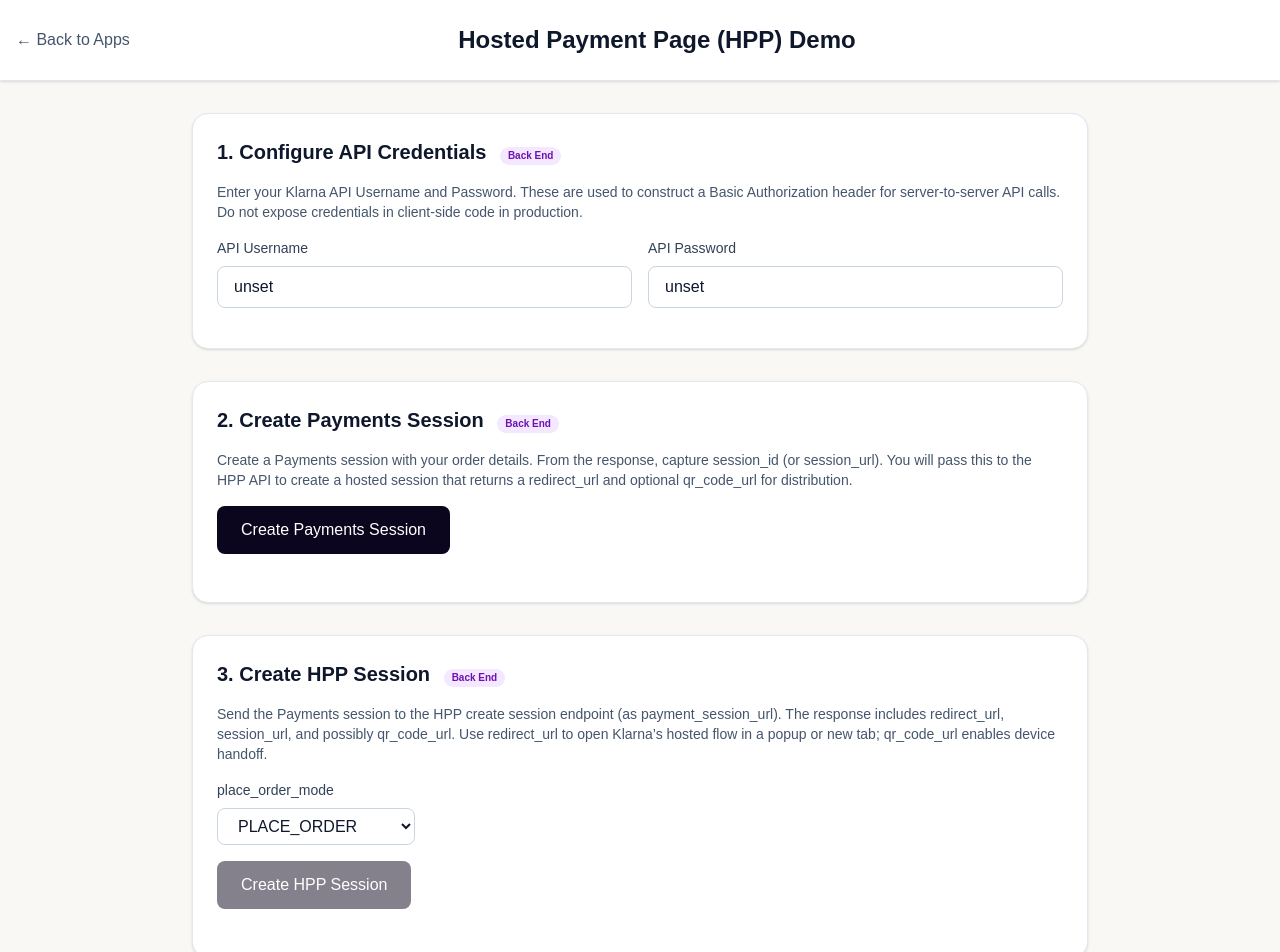
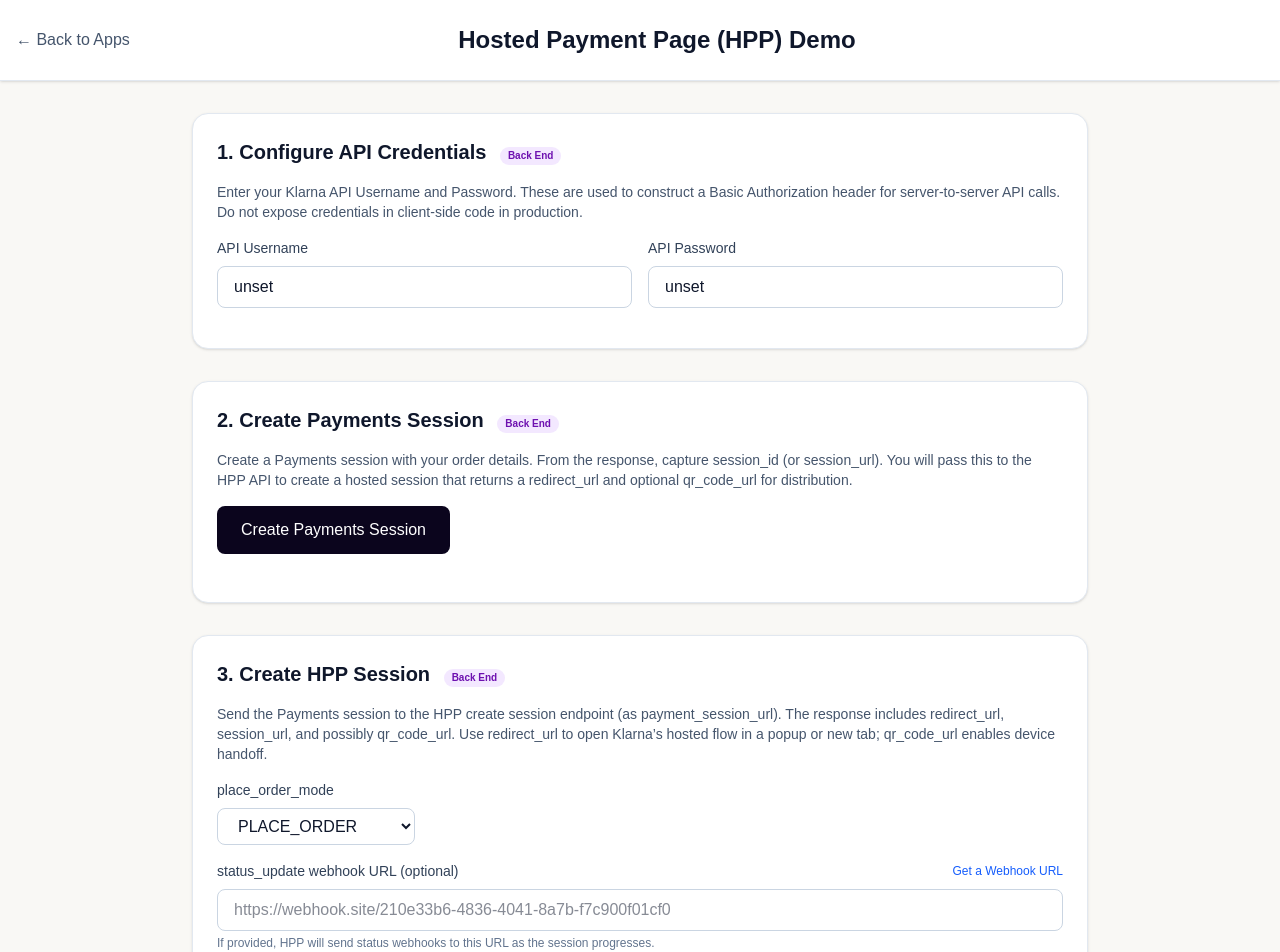
Before and after one commit to thejinghao/kp-demo, a Next.js app: page /apps/hpp in a window 1280 px wide. Shown: the top 952 px of the page. Built offline with nearby package versions, Linux system fonts and the light colour scheme; no server answers.

Commit message:
add webhook.site support for HPP callback

```diff
--- a/app/api/klarna/hpp/create-session/route.ts
+++ b/app/api/klarna/hpp/create-session/route.ts
@@ -51,6 +51,8 @@
 			payment_session_url: paymentSessionUrl,
 			merchant_urls: {
 				success: successUrl,
+				// include status_update only if provided by the client
+				...(body?.merchant_urls?.status_update ? { status_update: String(body.merchant_urls.status_update) } : {}),
 			},
 		};
 		if (options && typeof options === 'object') {
--- a/app/apps/hpp/page.tsx
+++ b/app/apps/hpp/page.tsx
@@ -20,6 +20,7 @@
   const [hppSession, setHppSession] = useState<any | null>(null);
   const [hppForwarded, setHppForwarded] = useState<Forwarded | null>(null);
   const [placeOrderMode, setPlaceOrderMode] = useState<'PLACE_ORDER' | 'CAPTURE_ORDER' | 'NONE'>('PLACE_ORDER');
+  const [statusUpdateUrl, setStatusUpdateUrl] = useState<string>('');
 
   const [hppStatus, setHppStatus] = useState<any | null>(null);
   const [hppStatusForwarded, setHppStatusForwarded] = useState<Forwarded | null>(null);
@@ -86,16 +87,21 @@
 
     setCreatingHppSession(true);
     try {
+      const payload: any = {
+        session_id: paymentsSession.session_id,
+        options: { place_order_mode: placeOrderMode },
+      };
+      if (statusUpdateUrl && statusUpdateUrl.trim()) {
+        payload.merchant_urls = { status_update: statusUpdateUrl.trim() };
+      }
+
       const res = await fetch('/api/klarna/hpp/create-session', {
         method: 'POST',
         headers: {
           'Content-Type': 'application/json',
           authorization: authHeader,
         },
-        body: JSON.stringify({
-          session_id: paymentsSession.session_id,
-          options: { place_order_mode: placeOrderMode },
-        }),
+        body: JSON.stringify(payload),
       });
       const json = await res.json();
       setHppForwarded(json.forwarded_request);
@@ -226,6 +232,19 @@
                 <option value="NONE">NONE</option>
               </select>
             </div>
+            <div className="mb-4">
+              <div className="flex items-center justify-between mb-2">
+                <label className="block text-sm font-medium text-slate-700 dark:text-slate-300">status_update webhook URL (optional)</label>
+                <a href="https://webhook.site/" target="_blank" rel="noreferrer" className="text-xs text-blue-600 dark:text-blue-400 hover:underline">Get a Webhook URL</a>
+              </div>
+              <input
+                value={statusUpdateUrl}
+                onChange={(e) => setStatusUpdateUrl(e.target.value)}
+                placeholder="https://webhook.site/210e33b6-4836-4041-8a7b-f7c900f01cf0"
+                className="w-full px-4 py-2 border border-slate-300 dark:border-slate-600 rounded-lg bg-white dark:bg-slate-700 text-slate-900 dark:text-white"
+              />
+              <p className="mt-1 text-xs text-slate-500 dark:text-slate-400">If provided, HPP will send status webhooks to this URL as the session progresses.</p>
+            </div>
             <button onClick={createHppSession} disabled={!paymentsSession?.session_id || creatingHppSession} className="px-6 py-3 bg-[var(--color-primary-black)] text-[var(--color-primary-white)] rounded-lg font-medium hover:opacity-90 focus:ring-2 focus:ring-[var(--color-secondary-eggplant)] focus:ring-offset-2 disabled:opacity-50 disabled:cursor-not-allowed transition-colors">
               {creatingHppSession ? 'Creating...' : 'Create HPP Session'}
             </button>
```
